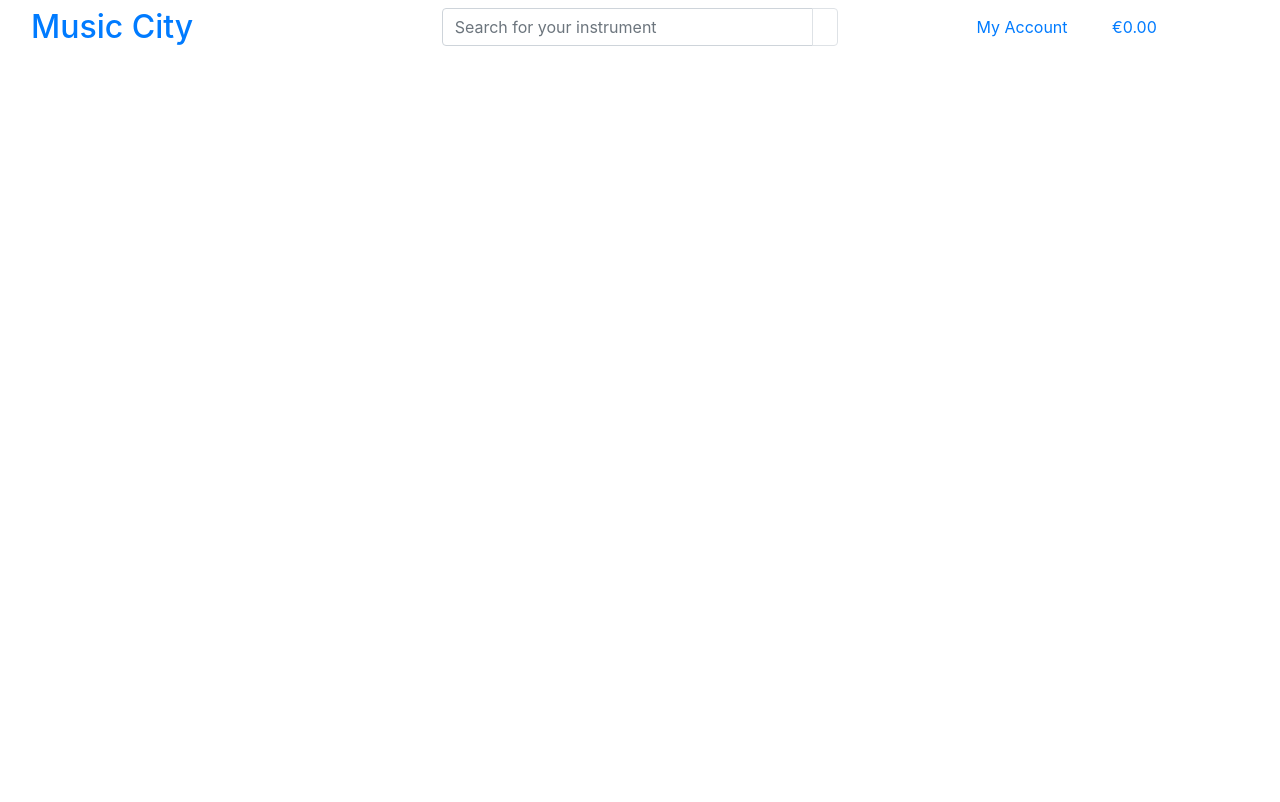
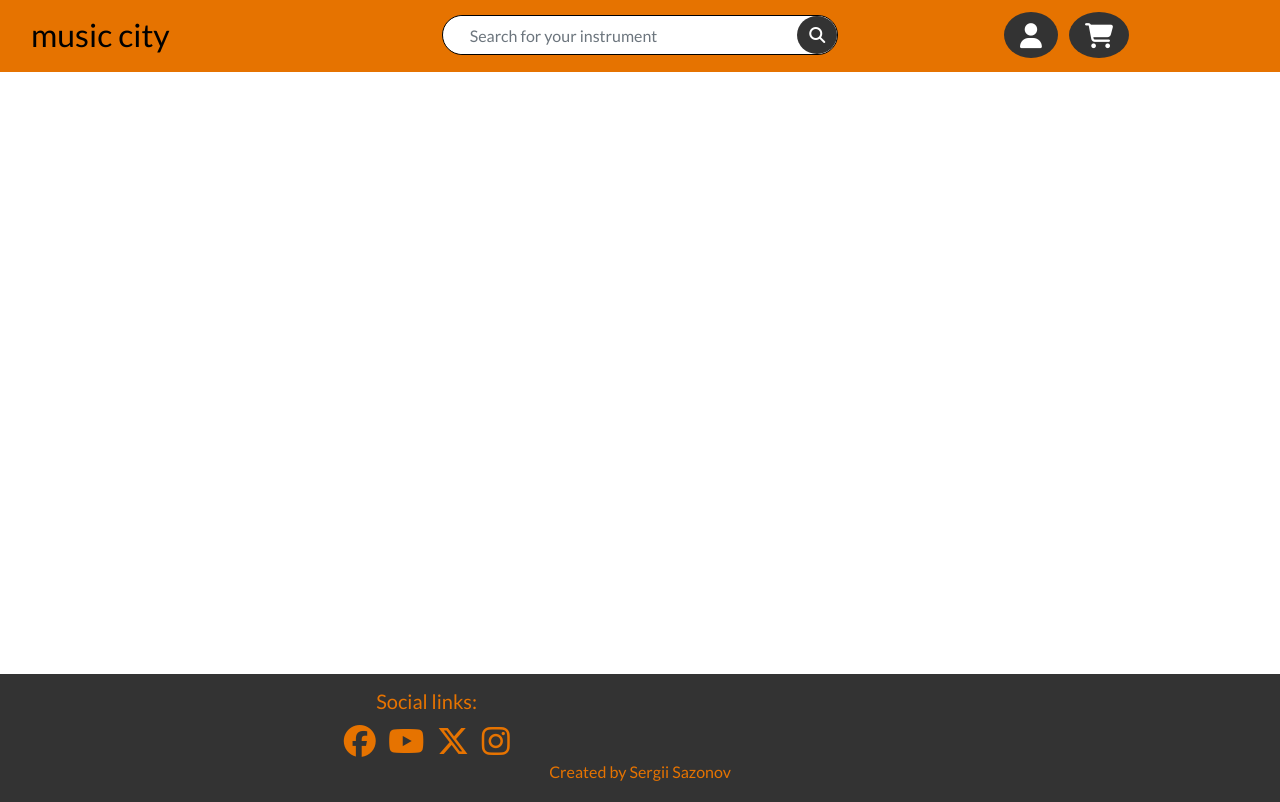
Before and after one commit to Technoid91/music-city, a Django app: page / in a window 1280 px wide. Before the commit the page ends 46 px from the top, so only its background shows below. Run offline with Django 3.2, Linux system fonts and the light colour scheme; some libraries are stand-ins or nearby versions.

Commit message:
Styled the base template

```diff
--- a/home/templates/home/index.html
+++ b/home/templates/home/index.html
@@ -1,9 +1,17 @@
 {% extends "base.html" %}
 {% load static %}
 
+{% block page_header %}
+    <div class="header-container">
+        <div class="row">
+            <div class="col"></div>
+        </div>
+    </div>
+{% endblock %}
+
 {% block content %}
 
-    <div class="container h-100">
+    <div class="container">
 
     </div>
 
--- a/music_city/settings.py
+++ b/music_city/settings.py
@@ -148,7 +148,8 @@ USE_TZ = True
 # Static files (CSS, JavaScript, Images)
 # https://docs.djangoproject.com/en/3.2/howto/static-files/
 
-STATIC_URL = '/static/'
+STATIC_URL = 'static/'
+STATICFILES_DIRS = (os.path.join(BASE_DIR, 'static'),)
 
 # Default primary key field type
 # https://docs.djangoproject.com/en/3.2/ref/settings/#default-auto-field
--- /dev/null
+++ b/static/css/base.css
@@ -0,0 +1,121 @@
+html {
+    height: 100%;
+}
+
+body {
+    color: #555;
+    font-family: 'Lato'; /* add a fallback font */
+}
+
+.content-area {
+    min-height: calc(100vh - 12.5rem); /* 164px - size of header */
+}
+
+/* from Bulma */
+.icon {
+    align-items: center;
+    display: inline-flex;
+    justify-content: center;
+    height: 1.5rem;
+    width: 1.5rem;
+}
+
+.logo-font {
+    text-transform: lowercase;
+}
+
+.main-logo-link {
+    width: fit-content;
+}
+
+.shop-now-button {
+    background: black;
+    color: white;
+    min-width: 260px;
+}
+
+.btn-black {
+    background: black;
+    color: white;
+}
+
+.shop-now-button:hover,
+.shop-now-button:active,
+.shop-now-button:focus,
+.btn-black:hover,
+.btn-black:active,
+.btn-black:focus {
+    background: #222;
+    color: white;
+}
+
+.text-black {
+    color: #000 !important;
+}
+
+.btn-secondary {
+    background-color: #333 !important;
+    color: white !important;
+}
+
+.btn-secondary:hover {
+    background-color: #111 !important;
+    color: orange !important;
+}
+
+.border-black {
+    border: 1px solid black !important;
+}
+
+.search-bar {
+    background-color: white;
+    border: 1px solid black;
+    border-radius: 3rem;
+    padding-left: 15px;
+}
+
+header {
+    height: 4.5rem;
+    background-color: #e67300;
+}
+
+footer {
+    height: 8rem;
+    color: #e67300;
+    background-color: #333;
+    padding: 15px;
+    /*position: static;*/
+    /*bottom: 0;*/
+}
+
+.social-links i {
+    margin: 0.3rem 0.3rem;
+}
+.social-links i:hover {
+    color: white;
+    font-size: 2.3rem;
+    margin: 0 0.15rem;
+}
+
+/* MEDIA QUERIES */
+/* Slightly larger container on xl screens */
+@media (min-width: 1200px) {
+  .container {
+    max-width: 80%;
+  }
+}
+
+/* fixed top navbar only on medium and up */
+@media (min-width: 992px) {
+    .fixed-top-desktop-only {
+        position: fixed;
+        top: 0;
+        right: 0;
+        left: 0;
+        z-index: 1030;
+    }
+
+    .header-container {
+        padding-top: 4.6rem;
+    }
+}
--- a/templates/base.html
+++ b/templates/base.html
@@ -14,12 +14,15 @@
 
         {% block corecss %}
             <link rel="stylesheet" href="https://cdn.jsdelivr.net/npm/bootstrap@4.4.1/dist/css/bootstrap.min.css" integrity="sha384-Vkoo8x4CGsO3+Hhxv8T/Q5PaXtkKtu6ug5TOeNV6gBiFeWPGFN9MuhOf23Q9Ifjh" crossorigin="anonymous">
+            <link href="https://fonts.googleapis.com/css2?family=Lato&display=swap" rel="stylesheet">
+            <link rel="stylesheet" href="{% static 'css/base.css' %}">
         {% endblock %}
 
         {% block extra_css %}
         {% endblock%}
 
         {% block corejs %}
+            <script src="https://kit.fontawesome.com/d3ffd28e72.js" crossorigin="anonymous"></script>
             <script src="https://cdn.jsdelivr.net/npm/jquery@3.5.1/dist/jquery.min.js" integrity="sha256-9/aliU8dGd2tb6OSsuzixeV4y/faTqgFtohetphbbj0=" crossorigin="anonymous"></script>
             <script src="https://cdn.jsdelivr.net/npm/popper.js@1.16.0/dist/umd/popper.min.js" integrity="sha384-Q6E9RHvbIyZFJoft+2mJbHaEWldlvI9IOYy5n3zV9zzTtmI3UksdQRVvoxMfooAo" crossorigin="anonymous"></script>
             <script src="https://cdn.jsdelivr.net/npm/bootstrap@4.4.1/dist/js/bootstrap.min.js" integrity="sha384-wfSDF2E50Y2D1uUdj0O3uMBJnjuUD4Ih7YwaYd1iqfktj0Uod8GCExl3Og8ifwB6" crossorigin="anonymous"></script>
@@ -31,59 +34,49 @@
     </head>
     <body>
         <header class="container-fluid fixed-top">
-            <div class="row">
+            <div id="topnav" class="row pt-lg-2 d-none d-lg-flex header-bg pb-2">
                 <div class="col-12 col-lg-4 my-auto py-1 py-lg-0 text-center text-lg-left">
                     <a href="{% url 'home' %}" class="nav-link main-logo-link">
-                        <h2 class="logo-font text-black my-0">Music City</h2>
+                        <h2 class="logo-font text-black my-0">music city</h2>
                     </a>
                 </div>
                 <div class="col-12 col-lg-4 my-auto py-1 py-lg-0">
                     <form method="GET" action="">
-                        <div class="input-group w-100">
-                            <input class="form-control border-black" type="text" name="q" placeholder="Search for your instrument">
+                        <div class="input-group w-100 search-bar">
+                            <input class="form-control border-0 " type="text" name="q" placeholder="Search for your instrument">
                             <div class="input-group-append">
-                                <button class="form-control btn btn-black border border-black" type="submit">
-                                    <span class="icon">
-                                        <i class="fas fa-search"></i>
-                                    </span>
+                                <button class="btn btn-secondary border-0 rounded-circle" type="submit">
+                                    <i class="fas fa-search"></i>
                                 </button>
                             </div>
                         </div>
                     </form>
                 </div>
+
                 <div class="col-12 col-lg-4 my-auto py-1 py-lg-0">
                     <ul class="list-inline list-unstyled text-center my-0">
                         <li class="list-inline-item dropdown">
-                            <a class="text-black nav-link" href="#" id="user-options" data-toggle="dropdown" aria-haspopup="true" aria-expanded="false">
+                            <a class="text-black nav-link btn btn-lg btn-secondary border-0 rounded-circle" href="#" id="user-options" data-toggle="dropdown" aria-haspopup="true" aria-expanded="false">
                                 <div class="text-center">
                                     <div><i class="fas fa-user fa-lg"></i></div>
-                                    <p class="my-0">My Account</p>
                                 </div>
                             </a>
-                            <div class="dropdown-menu border-0" aria-labelledby="user-options">
+                            <div class="dropdown-menu bg-secondary border-0" aria-labelledby="user-options">
                                 {% if request.user.is_authenticated %}
                                     {% if request.user.is_superuser %}
                                         <a href="" class="dropdown-item">Product management</a>
                                     {% endif %}
                                     <a href="" class="dropdown-item">My Profile</a>
                                     <a href="{% url 'account_logout' %}" class="dropdown-item">Logout</a>
+                                {% endif %}
                                     <a href="{% url 'account_signup' %}" class="dropdown-item">Register</a>
                                     <a href="{% url 'account_login' %}" class="dropdown-item">Login</a>
-                                {% endif %}
-
                             </div>
                         </li>
                         <li class="list-inline-item">
-                            <a class="{% if grand_total %} text-info font-weight-bold{% else %}text-black{% endif %} nav-link" href="">
+                            <a class="{% if grand_total %} text-info font-weight-bold{% else %}text-black{% endif %} nav-link btn btn-lg btn-secondary border-0 rounded-circle" href="">
                                 <div class="text-center">
-                                    <div><i class="fas fa-shopping-bag fa-lg"></i></div>
-                                    <p class="my-0">
-                                        {% if grand_total %}
-                                            €{{ grand_total|floatformat:2 }}
-                                        {% else %}
-                                            €0.00
-                                        {% endif %}
-                                    </p>
+                                    <div><i class="fa-solid fa-cart-shopping fa-lg"></i></div>
                                 </div>
                             </a>
                         </li>
@@ -100,8 +93,41 @@
         {% block page_header %}
         {% endblock %}
 
-        {% block content %}
-        {% endblock %}
+        <div class="content-area">
+            {% block content %}
+            {% endblock %}
+        </div>
+
+        <footer class="container-fluid">
+            <div class="row">
+                <div class="col-2"></div>
+                <div class="col-4 text-center social-links">
+                    <h5>Social links:</h5>
+                    <a>
+                        <i class="fa-brands fa-facebook fa-2x"></i>
+                    </a>
+                    <a>
+                        <i class="fa-brands fa-youtube fa-2x"></i>
+                    </a>
+                    <a>
+                        <i class="fa-brands fa-x-twitter fa-2x"></i>
+                    </a>
+                    <a>
+                        <i class="fa-brands fa-instagram fa-2x"></i>
+                    </a>
+
+                </div>
+                <div class="col-4">
+
+                </div>
+                <div class="col-2"></div>
+            </div>
+            <div class="row">
+                <div class="col text-center">
+                    <h6>Created by Sergii Sazonov</h6>
+                </div>
+            </div>
+        </footer>
 
         {% block postloadjs %}
         {% endblock %}
```
Also changed, not shown: 1 other file.
